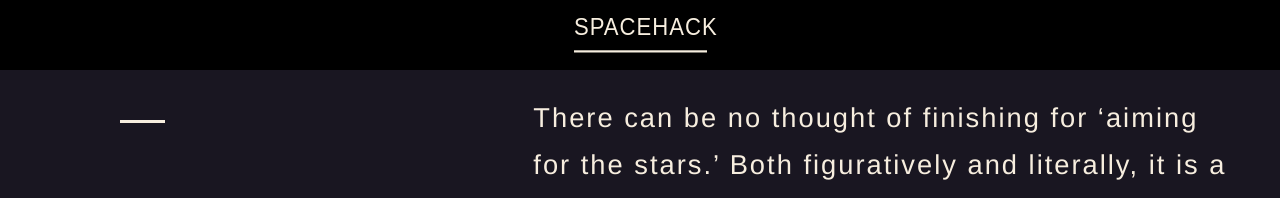
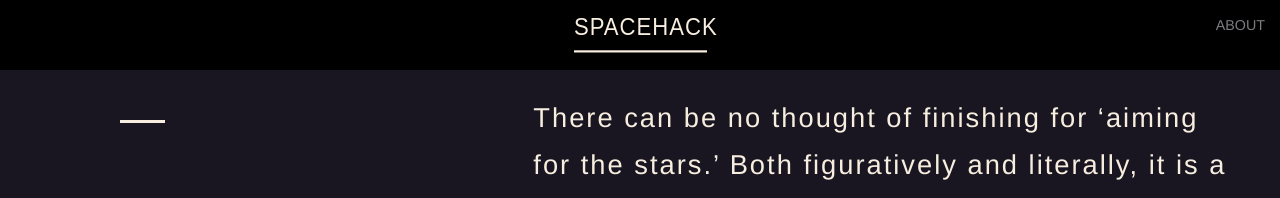
Before and after one commit to basilleaf/spacehack.org, a Jekyll site: the page built from about/index.html, in a window 1280 px wide. Shown: the top 198 px of the page. Built offline with Jekyll 4.4.1, drawn with Linux system fonts in a browser that asks for light colours; nearby versions of some CDN libraries.

Commit message:
adds about link to header

```diff
--- a/_includes/header.html
+++ b/_includes/header.html
@@ -1,3 +1,4 @@
 <header class = "header">
       <div class="site_name"><a href = "/">SPACEHACK</a></div>
+      <div class = "about"><a href = "/about">About</a></div>
 </header>
--- a/assets/css/main.css
+++ b/assets/css/main.css
@@ -54,6 +54,21 @@
 * homepage site name
 *
 **/
+
+.about {
+  position:fixed;
+  top:0;
+  right:0;
+  padding:15px;
+}
+.about a {
+  /* matches tagline */
+  color: #7d7b80;
+  text-transform: uppercase;
+  font-size: 1.1em;
+  text-align: center;
+  font-weight: 300;
+}
 
 .header {
   position:relative;
```
